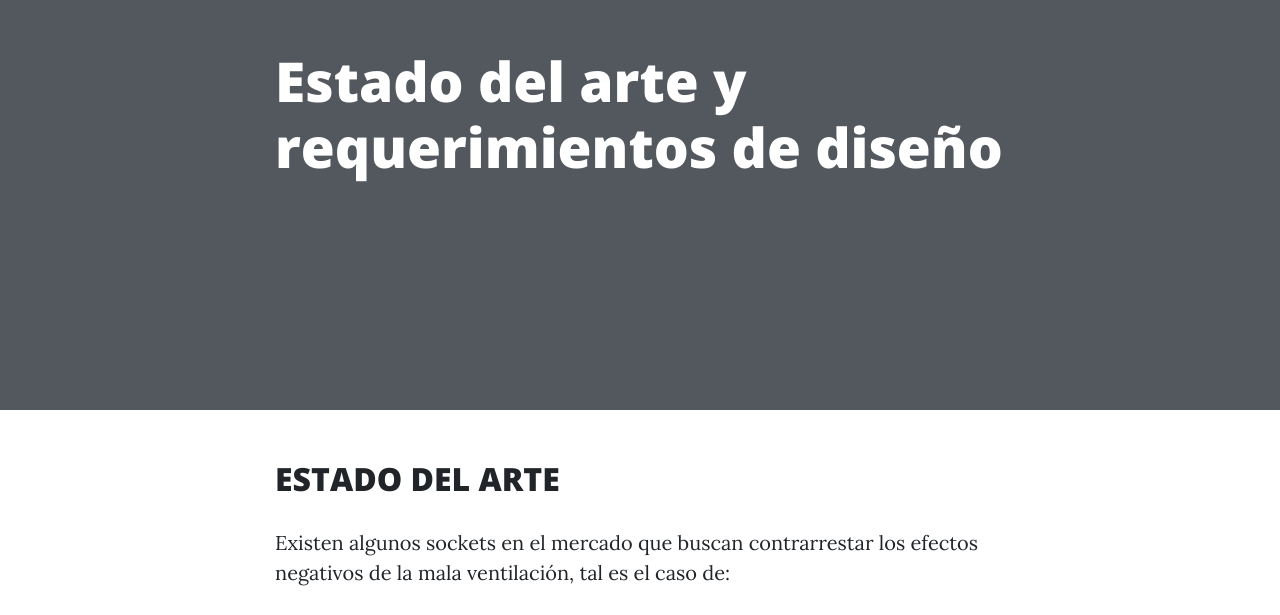
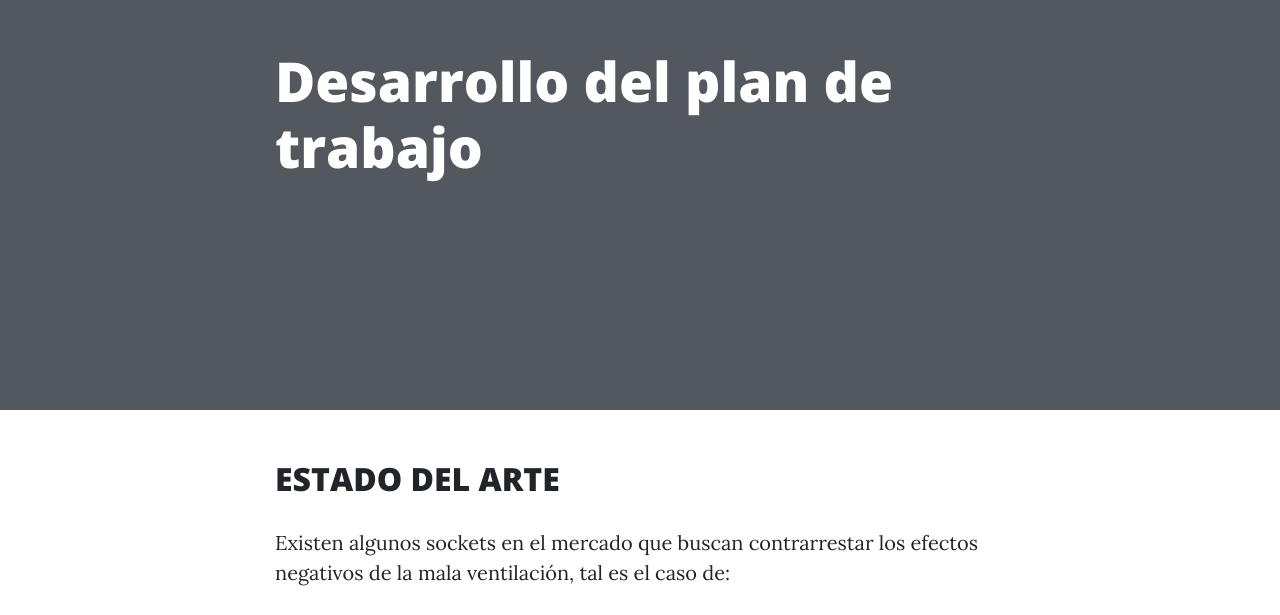
Before and after one commit to Grupo15/socketfinal, a website: page semana3.html in a window 1280 px wide. Shown: the part 152-767 px from the top of the page. Drawn offline with nearby package versions, Linux system fonts and the light colour scheme; files that its build step writes are made by us from their sources; files whose address does not match are found by name.

Commit message:
Update semana3.html

```diff
--- a/semana3.html
+++ b/semana3.html
@@ -35,7 +35,7 @@
         <div class="row">
           <div class="col-lg-8 col-md-10 mx-auto">
             <div class="post-heading">
-              <h1>Estado del arte y requerimientos de diseño </h1>
+              <h1>Desarrollo del plan de trabajo </h1>
               <h2 class="subheading">
             </div>
           </div>
```
